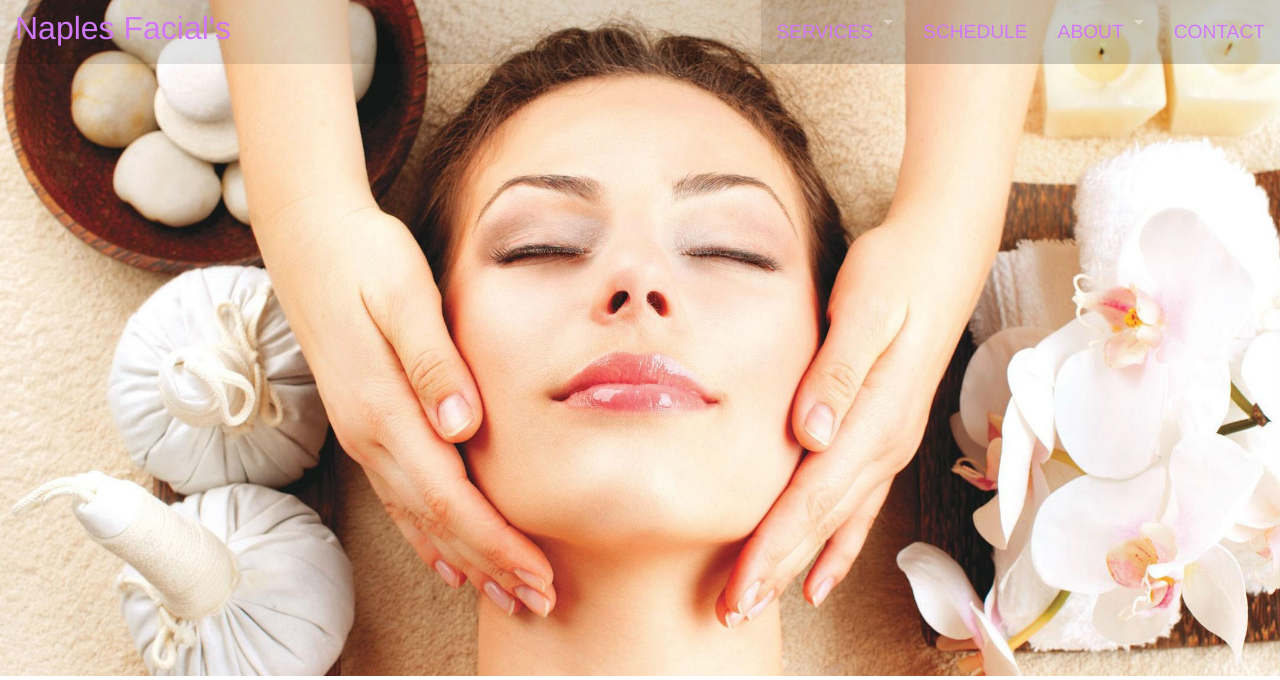
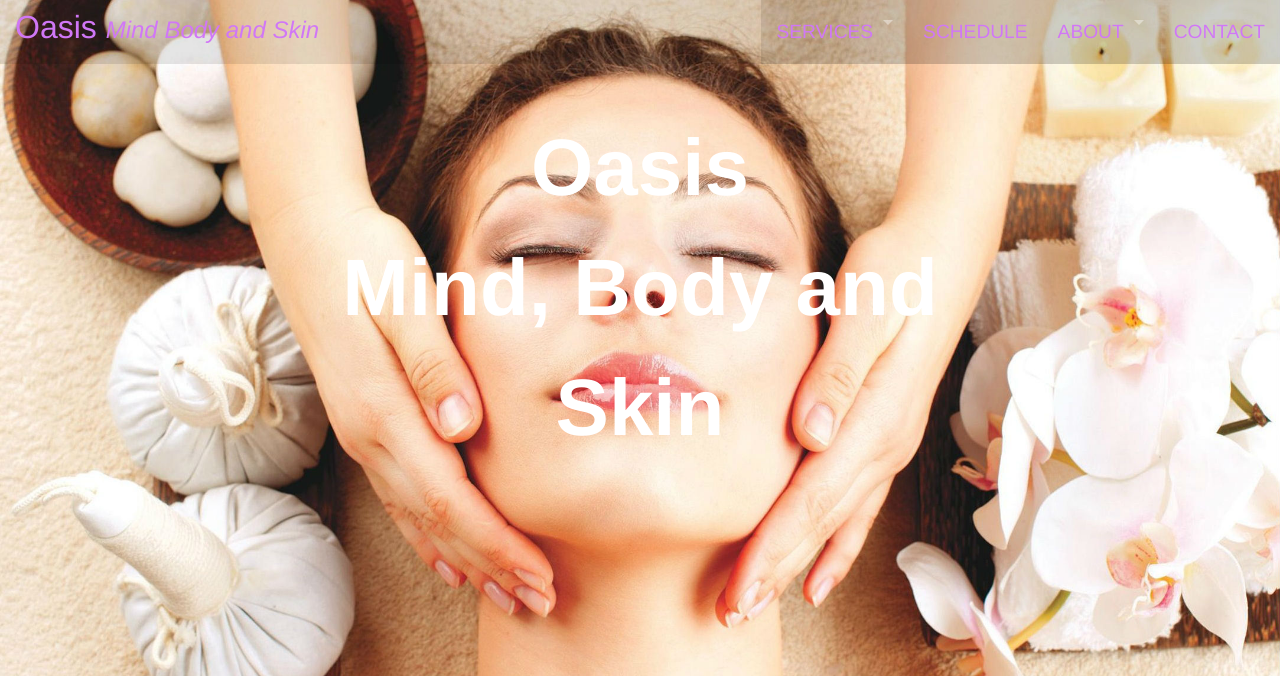
Before and after one commit to rimmesbe/TrinityFusion_site, a PHP site: page /homepage.php in a window 1280 px wide. Shown: the top 680 px of the page. Run offline with PHP 8.4, Linux system fonts and the light colour scheme; some libraries are stand-ins or nearby versions.

Commit message:
started working on title display

```diff
--- a/massage_and_facials/css/application.css
+++ b/massage_and_facials/css/application.css
@@ -67,6 +67,12 @@ a.button.border-button {
 
 .light-purple{
   background-color: #DCB7DE;
+}
+
+.title-text {
+  font-size: 5em;
+  font-weight: bold;
+  color: white;
 }
 
 #main-img-div {
@@ -142,3 +148,7 @@ a.button.border-button {
   border: 1px solid lightgrey;
   box-shadow: 5px 5px 5px #888888;
 }
+
+#title-div {
+  margin: 7rem;
+}
--- a/massage_and_facials/homepage.php
+++ b/massage_and_facials/homepage.php
@@ -55,7 +55,7 @@
   <head>
     <meta charset="utf-8" />
     <meta name="viewport" content="width=device-width, initial-scale=1.0" />
-    <title>Naple's Facials</title>
+    <title>Oasis Mind Body and Skin</title>
     <link rel="stylesheet" href="css/foundation.css" />
     <link rel="stylesheet" href="css/application.css" />
     <script src="js/vendor/jquery.js"></script>
@@ -101,7 +101,7 @@
     <div class="fixed">
       <nav class="top-bar" data-topbar role="navigation">
         <ul class="title-area">
-          <li class="name"><h1 id="title"><a href="#home" id="home-color">Naples Facial's</a></h1></li>
+          <li class="name"><h1 id="title"><a href="#home" id="home-color">Oasis <span style="font-size: 1.5rem;"><i>Mind Body and Skin</i></span></a></h1></li>
           <li class="toggle-topbar menu-icon"><a href="#"><span></span></a></li>
         </ul>
 
@@ -133,6 +133,11 @@
     <!-- Main image display -->
     <div class="row no-margin" id="home">
       <div class="large-12 columns no-padding" id="main-img-div">
+        <div id="title-div">
+          <h1 class="center-text title-text">Oasis</h1>
+          <h2 class="center-text title-text">Mind, Body and</h2>
+          <h1 class="center-text title-text">Skin</h1>
+        </div>
       </div>
     </div>
 
```
